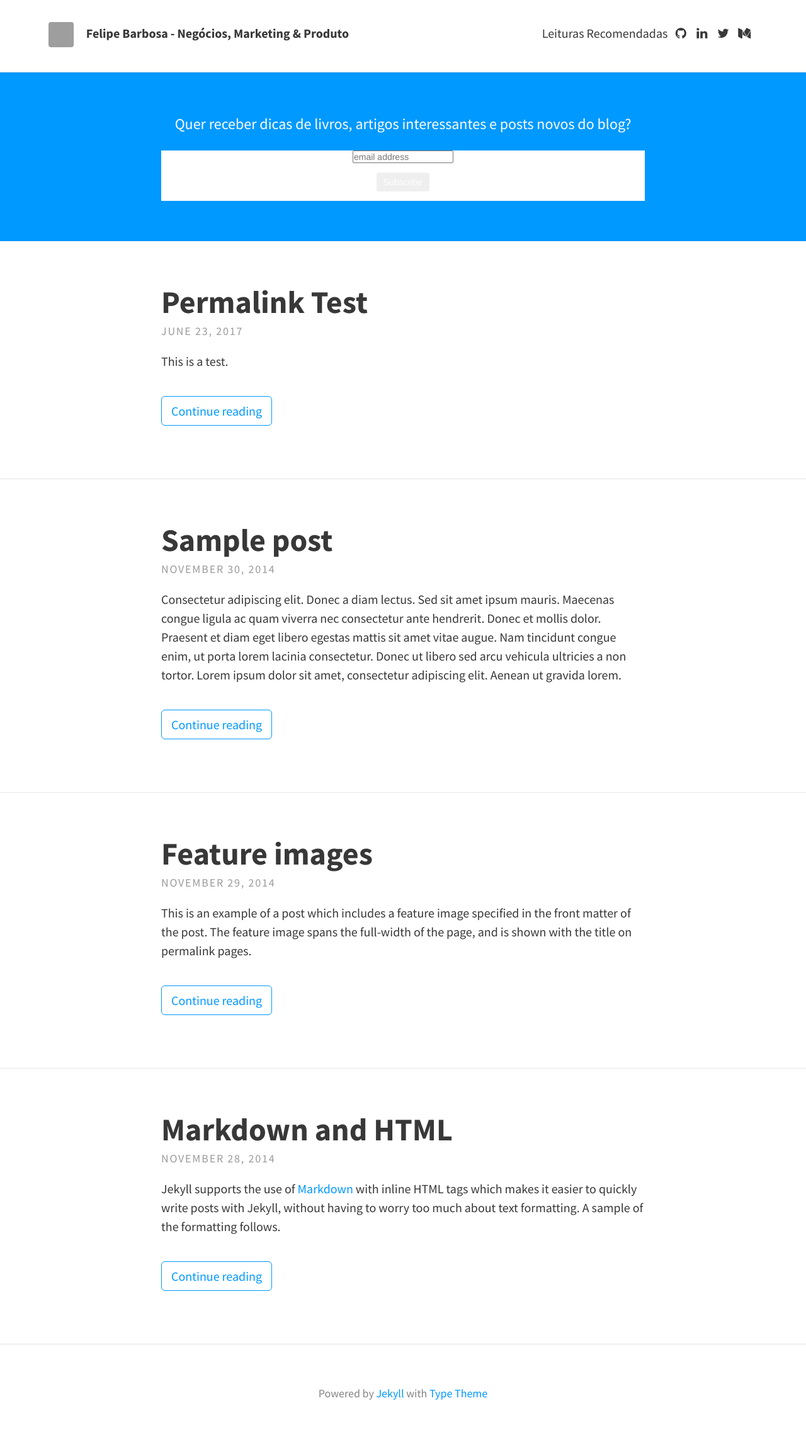
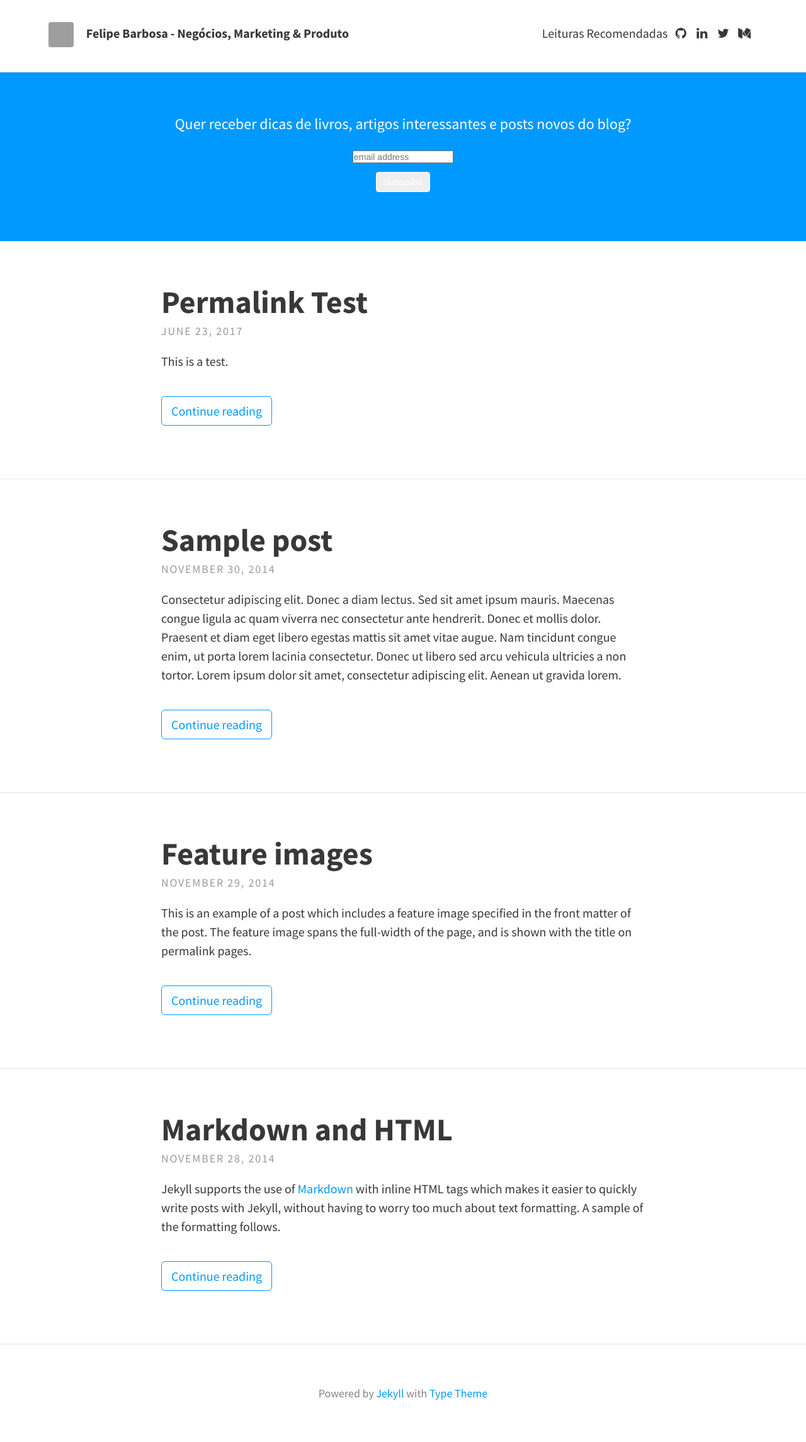
Before and after one commit to felipecbarbosa/felipecbarbosa.github.io, a Jekyll site: the page built from index.html, in a window 1280 px wide. Shown: the whole page at 63% size. Built offline with Jekyll 4.4.1, drawn with Linux system fonts in a browser that asks for light colours; nearby versions of some CDN libraries; the list of posts is cut into pages by our own code; comment, search, counter and statistics services are not loaded; grey boxes are pictures that could not be loaded.

Commit message:
Changed Mailchimp Form background color

```diff
--- a/_includes/head.html
+++ b/_includes/head.html
@@ -99,7 +99,7 @@
 	<!-- Begin MailChimp Signup Form -->
 	<link href="//cdn-images.mailchimp.com/embedcode/horizontal-slim-10_7.css" rel="stylesheet" type="text/css">
 	<style type="text/css">
-		#mc_embed_signup{background:#fff; clear:left; font:14px Helvetica,Arial,sans-serif; width:100%;}
+		#mc_embed_signup{background:#0099ff; clear:left; font:14px Helvetica,Arial,sans-serif; width:100%;}
 		/* Add your own MailChimp form style overrides in your site stylesheet or in this style block.
 		We recommend moving this block and the preceding CSS link to the HEAD of your HTML file. */
 	</style>
```
